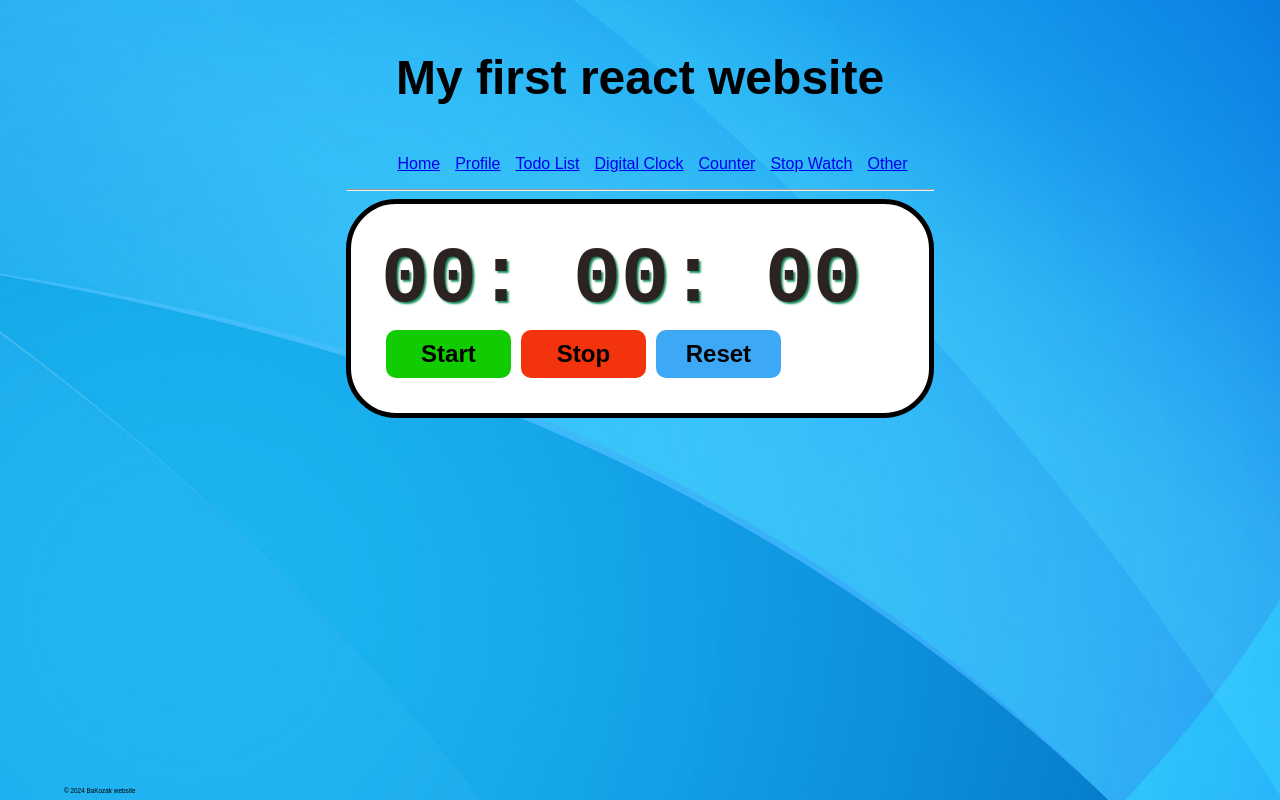
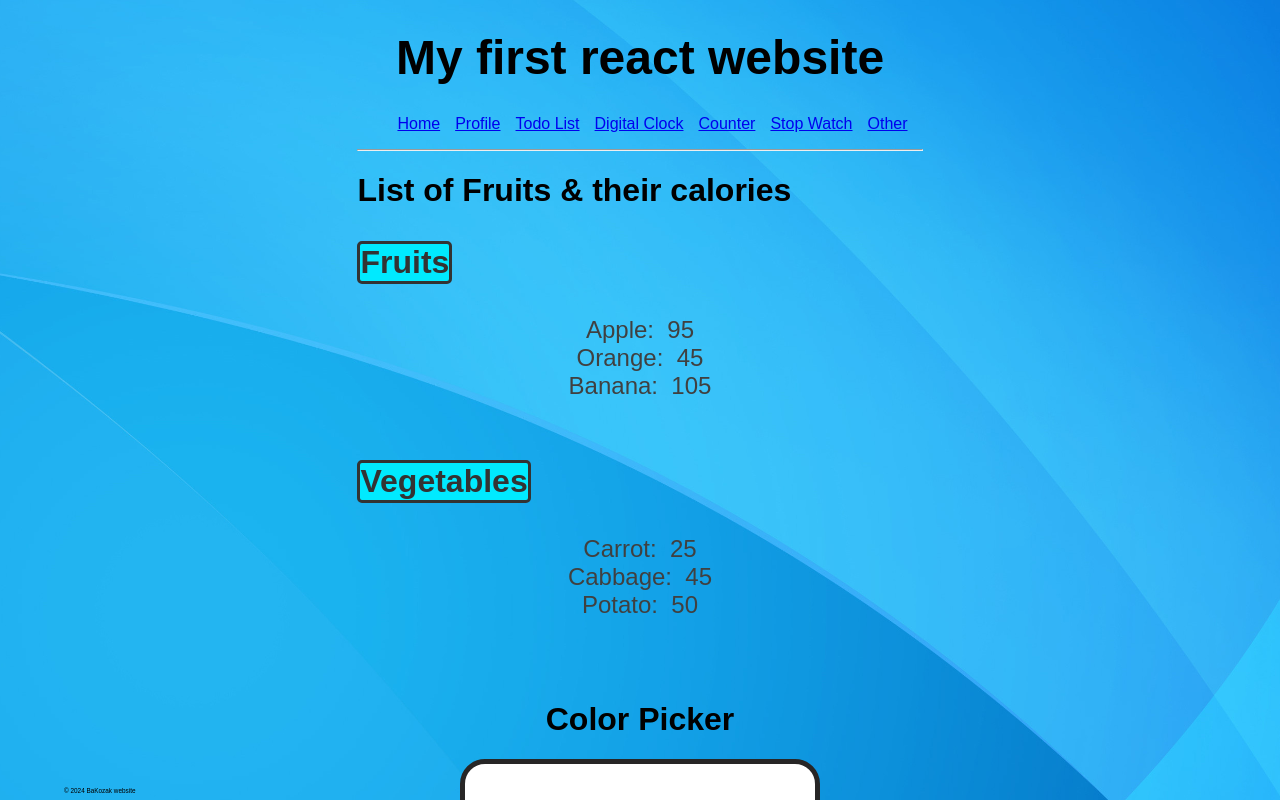
Before and after one commit to BaKozak/my-react-app, a React (Vite) app: page /other in a window 1280 px wide. Shown: the top 800 px of the page. Built offline with nearby package versions, Linux system fonts and the light colour scheme.

Commit message:
adjustments

```diff
--- a/src/App.tsx
+++ b/src/App.tsx
@@ -1,38 +1,17 @@
-import { BrowserRouter as Router, Route, Routes } from 'react-router-dom';
+import { BrowserRouter as _, Route, Routes } from 'react-router-dom';
 
 import Header from "./Header/Header";
 import Home from './Home/Home';
 import Profile from './Profile/Profile';
+import ToDoList from "./ToDoList/ToDoList";
 import DigitalClock from "./DigitalClock/DigitalClock";
 import Counter from "./Counter/Counter";
 import StopWatch from "./StopWatch/StopWatch";
-
-import Food from "./Food/Food";
-import List from "./List/List";
+import Other from './Other/Other';
 import Footer from "./Footer/Footer";
 
 
-import Button from "./Button/Button";
-import UserGreeting from "./UserGreeting/UserGreeting";
-import ProfilePicture from "./ProfilePicture/ProfilePicture";
-import ColorPicker from "./ColorPicker/ColorPicker";
-import ToDoList from "./ToDoList/ToDoList";
-import ComponentA from "./ComponentsABCD/ComponentA";
-
 function App() {
-
-
-  const fruits: any = [
-    { id: 1, name: "Apple", calories: 95 },
-    { id: 3, name: "Orange", calories: 45 },
-    { id: 2, name: "Banana", calories: 105 },
-  ];
-
-  const vegetables: any = [
-    { id: 6, name: "Carrot", calories: 25 },
-    { id: 7, name: "Cabbage", calories: 45 },
-    { id: 8, name: "Potato", calories: 50 },
-  ];
 
   return (
     <>
@@ -43,33 +22,12 @@ function App() {
         <Route path="/" element={<Home />} />
         <Route path="/profile" element={<Profile />} />
         <Route path="/todo-list" element={<ToDoList />} />
-        {// For some reason breaks my header css
-        }
         <Route path="/clock" element={<DigitalClock />} />
         <Route path="/counter" element={<Counter />} />
         <Route path="/stop-watch" element={<StopWatch />} />
-        <Route path="/other" element={<StopWatch />} />
-
-
-
+        <Route path="/other" element={<Other />} />
 
       </Routes>
-
-      {/* {<Food />}
-      {fruits.length > 0 && <List items={fruits} category="Fruits" />}
-      {vegetables.length > 0 && <List items={vegetables} category="Vegetables" />} */}
-
-      {/* <ToDoList />
-
-      <DigitalClock />
-
-      <ComponentA />
-
-      <UserGreeting isLoggedIn={true} username="Reactor" />
-
-      <ProfilePicture />
-      <Counter />
-      <ColorPicker /> */}
 
       <Footer />
     </>
--- a/src/ColorPicker/ColorPicker.tsx
+++ b/src/ColorPicker/ColorPicker.tsx
@@ -18,6 +18,7 @@ function ColorPicker() {
 
         <label>Select a color</label>
         <input type="color" value={color} onChange={handleColorChange} />
+        <br/>
     </div>)
 }
 
--- a/src/ColorPicker/ColorPickerContainer.module.css
+++ b/src/ColorPicker/ColorPickerContainer.module.css
@@ -2,6 +2,8 @@
     display: flex;
     flex-direction: column;
     align-items: center;
+    margin-bottom: 50px;
+    border-bottom: 2px solid
 }
 
 .color-display {
--- a/src/Header/Header.module.css
+++ b/src/Header/Header.module.css
@@ -4,6 +4,12 @@
   list-style-type: none;
   padding: 0;
   margin: 0;
+}
+
+.header h1 {
+  margin: 30px;
+  font-size: 3rem;
+  text-align: center;
 }
 
 .header ul {
@@ -14,8 +20,3 @@
   display: inline;
   margin-right: 15px;
 }
-
-h1 {
-  margin: 50px;
-  font-size: 3rem;
-}
--- a/src/Home/Home.tsx
+++ b/src/Home/Home.tsx
@@ -1,8 +1,12 @@
+import UserGreeting from "../UserGreeting/UserGreeting";
 
 function Home() {
     return (
         <div>
-            This is the home page, nothing to see here, go into other sub-pages XD
+            <UserGreeting isLoggedIn={true} username="Michael Scott" />
+            <h1>
+                This is the home page, nothing to see here, go into other sub-pages XD
+            </h1>
         </div>
     );
 }
--- a/src/List/List.module.css
+++ b/src/List/List.module.css
@@ -1,5 +1,5 @@
 .list-category {
-    font-size: 2.5em;
+    font-size: 2em;
     font-weight: bold;
     color: hsl(0, 0%, 20%);
     margin-bottom: center;
@@ -10,11 +10,12 @@
 }
 
 .list-items {
-    font-size: 2.5em;
+    font-size: 1.5em;
     list-style: none;
     color: hsl(0, 0%, 25%);
     text-align: center;
     margin: 0;
+    margin-bottom: 60px;
 }
 
 .list-items li:hover {
--- a/src/Other/Other.module.css
+++ b/src/Other/Other.module.css
@@ -0,0 +1,3 @@
+.header {
+
+}
--- a/src/Other/Other.tsx
+++ b/src/Other/Other.tsx
@@ -1,9 +1,30 @@
 import stylesOther from './Other.module.css'
+import List from '../List/List'
+import ColorPicker from '../ColorPicker/ColorPicker';
 
 function Other() {
 
+    const fruits: any = [
+        { id: 1, name: "Apple", calories: 95 },
+        { id: 3, name: "Orange", calories: 45 },
+        { id: 2, name: "Banana", calories: 105 },
+    ];
 
-    return (<></>)
+    const vegetables: any = [
+        { id: 6, name: "Carrot", calories: 25 },
+        { id: 7, name: "Cabbage", calories: 45 },
+        { id: 8, name: "Potato", calories: 50 },
+    ];
+
+
+    return (
+        <>
+            <h1 className={stylesOther["header"]}>List of Fruits & their calories</h1>
+            {fruits.length > 0 && <List items={fruits} category="Fruits" />}
+            {vegetables.length > 0 && <List items={vegetables} category="Vegetables" />}
+            <ColorPicker />
+        </>
+    )
 }
 
 export default Other
--- a/src/Profile/Profile.module.css
+++ b/src/Profile/Profile.module.css
@@ -0,0 +1,3 @@
+.profile-parent {
+
+}
--- a/src/Profile/Profile.tsx
+++ b/src/Profile/Profile.tsx
@@ -1,15 +1,17 @@
 import stylesProfile from './Profile.module.css'
 import Card from "../Card/Card";
 import Student from '../Student/Student';
+import ProfilePicture from '../ProfilePicture/ProfilePicture';
 
 function Profile() {
 
 
     return (
-        <>
+        <div className={stylesProfile["profile-parent"]}>
             <Card />
             <Student />
-        </>
+            <ProfilePicture />
+        </div>
     )
 }
 
```
Also changed, not shown: src/Food/Food.tsx (deleted, +0 -16 lines).
